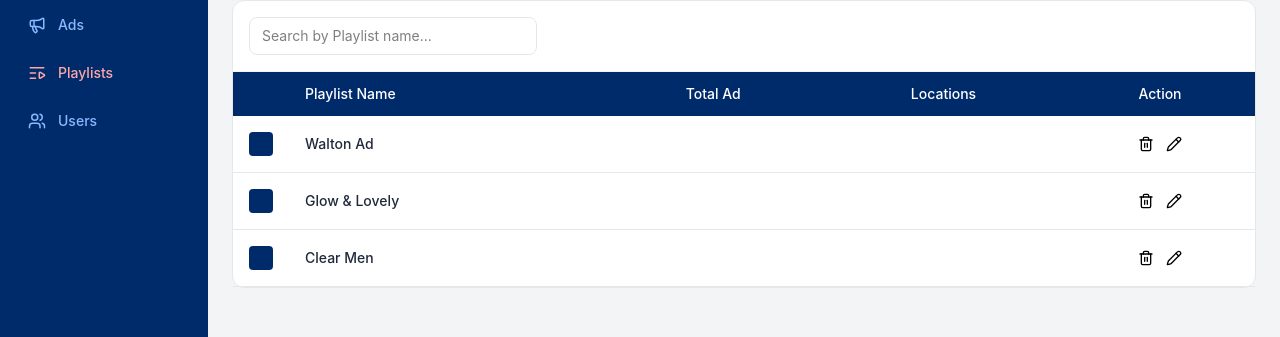
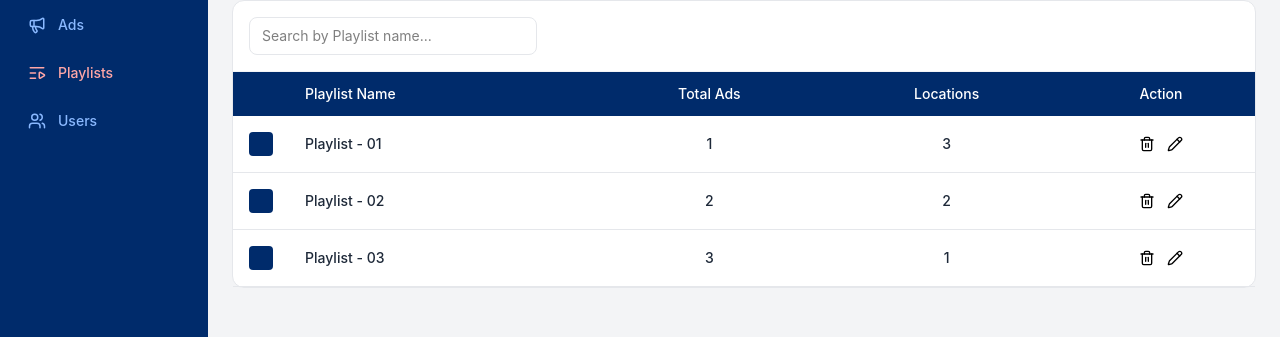
Before and after one commit to bushrajeem/AdFlow-Network-DOOH-Advertising-System, a React (Vite) app: page /admin/playlists in a window 1280 px wide. Shown: the part 221-558 px from the top of the page. Built offline with nearby package versions, Linux system fonts and the light colour scheme.

Commit message:
feat: added playlists in PlaylistsPage

```diff
--- a/src/pages/admin/PlaylistsPage.jsx
+++ b/src/pages/admin/PlaylistsPage.jsx
@@ -2,28 +2,25 @@ import { ArrowLeft, Pencil, Trash2 } from "lucide-react";
 import { useState } from "react";
 import { useNavigate } from "react-router-dom";
 
-// TODO: replace with API call GET /api/admin/ads
-const MOCK_Ads = [
+// TODO: replace with API call GET /api/admin/playlists
+const MOCK_Playlists = [
   {
     id: 1,
-    name: "Walton Ad",
-    playlist: "Playlist - 01",
-    Play_Count: "12118",
-    impressions: "24306",
+    name: "Playlist - 01",
+    totalAds: 1,
+    locations: 3,
   },
   {
     id: 2,
-    name: "Glow & Lovely",
-    playlist: "Playlist - 02",
-    Play_Count: "4528",
-    impressions: "12459",
+    name: "Playlist - 02",
+    totalAds: 2,
+    locations: 2,
   },
   {
     id: 3,
-    name: "Clear Men",
-    playlist: "Playlist - 03",
-    Play_Count: "22171",
-    impressions: "15552",
+    name: "Playlist - 03",
+    totalAds: 3,
+    locations: 1,
   },
 ];
 
@@ -32,18 +29,18 @@ function PlaylistsPage() {
   const [search, setSearch] = useState("");
 
   // Filter table by search input
-  const filtered = MOCK_Ads.filter((s) =>
+  const filtered = MOCK_Playlists.filter((s) =>
     s.name.toLowerCase().includes(search.toLowerCase()),
   );
 
-  // TODO: open modal or navigate to add Ads form
-  const handleAdd = () => console.log("Add Ads — POST /api/admin/ads");
+  // TODO: open modal or navigate to add Playlists form
+  const handleAdd = () => console.log("Add Playlist — POST /api/admin/playlists");
 
-  // TODO: connect to DELETE /api/admin/ads/:id
-  const handleDelete = (id) => console.log("Delete Ads:", id);
+  // TODO: connect to DELETE /api/admin/playlists/:id
+  const handleDelete = (id) => console.log("Delete Playlist:", id);
 
-  // TODO: connect to PATCH /api/admin/ads/:id
-  const handleEdit = (id) => console.log("Edit Ads:", id);
+  // TODO: connect to PATCH /api/admin/playlists/:id
+  const handleEdit = (id) => console.log("Edit Playlist:", id);
 
   return (
     <div>
@@ -104,7 +101,7 @@ function PlaylistsPage() {
             <tr style={{ backgroundColor: "#002B6B" }} className="text-white">
               <th className="w-12 px-4 py-3" />
               <th className="px-4 py-3 text-left font-medium">Playlist Name</th>
-              <th className="px-4 py-3 text-center font-medium">Total Ad</th>
+              <th className="px-4 py-3 text-center font-medium">Total Ads</th>
               <th className="px-4 py-3 text-center font-medium">Locations</th>
               <th className="px-4 py-3 text-center font-medium">Action</th>
             </tr>
```
